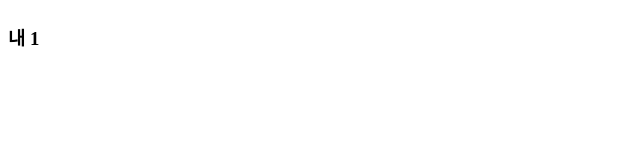
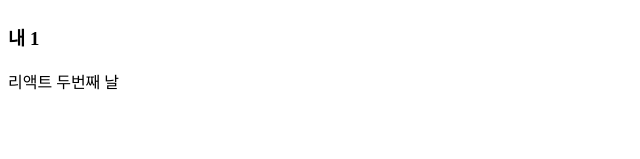
Before and after one commit to qkaxhfms/react_props_error, a React (Create React App) app: page / in a window 1280 px wide. Shown: the part 121-280 px from the top of the page, without its empty margins (0-640 px from the left). Built offline with nearby package versions, Linux system fonts and the light colour scheme; the HTML template or start-up script is replaced by a standard one.

Commit message:
조건부 렌더링 사전작업

```diff
--- a/src/App.js
+++ b/src/App.js
@@ -1,10 +1,14 @@
 import React from 'react';
 import Hi from './Hi';
+import Condition from './Condition';
 
 function App() {
   return (
 
-    <Hi name="민상" friend="친구" one="1"/>
+    <>
+      <Hi name="민상" friend="친구" one="1"/>
+      <Condition />
+    </>
 
   );
 }
--- /dev/null
+++ b/src/Condition.js
@@ -0,0 +1,11 @@
+import React from 'react';
+
+function Condition(){
+    return(
+        <>
+            <div>리액트 두번째 날</div>
+        </>
+    )
+}
+
+export default Condition;
```
